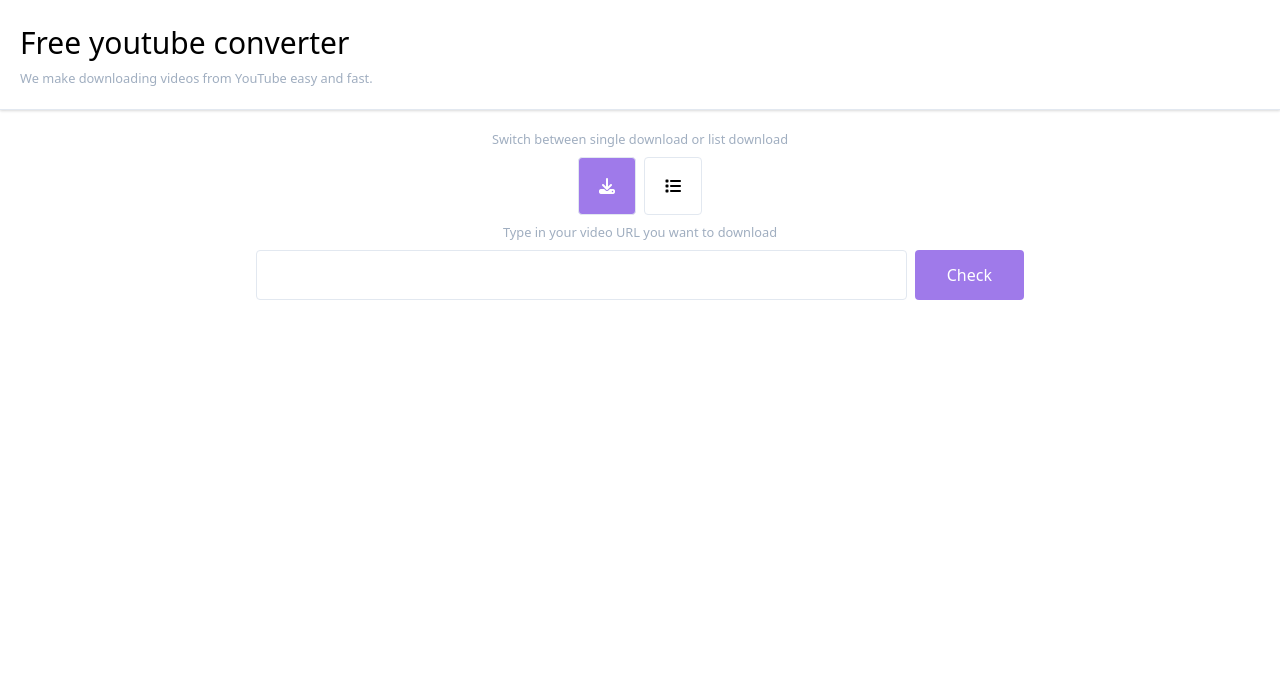
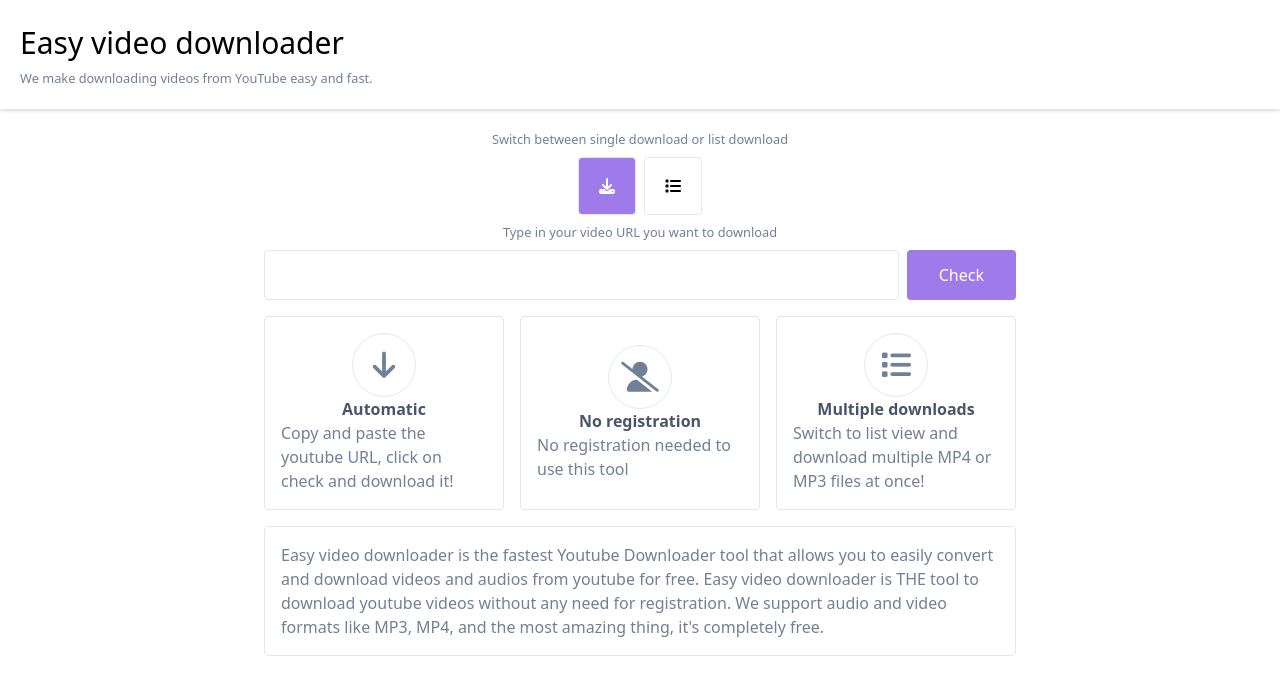
Before and after one commit to ilijanovic/nuxt2yt, a Nuxt app: page / in a window 1280 px wide. Shown: the top 694 px of the page. Built offline with nearby package versions, Linux system fonts and the light colour scheme.

Commit message:
fix: add more content

```diff
--- a/layouts/default.vue
+++ b/layouts/default.vue
@@ -1,10 +1,10 @@
 <template>
   <div>
     <div class="p-5 border-b shadow">
-      <h1 class="bold text-3xl">Free youtube converter</h1>
-      <small class="text-gray-500">We make downloading videos from YouTube easy and fast.</small>
+      <h1 class="bold text-3xl">Easy video downloader</h1>
+      <small class="text-gray-600">We make downloading videos from YouTube easy and fast.</small>
     </div>
-    <div class="max-w-3xl py-5 mx-auto">
+    <div class="max-w-3xl p-2 py-5 mx-auto">
       <nuxt></nuxt>
     </div>
   </div>
@@ -18,7 +18,7 @@
       structuredData: {
         "@context": "https://schema.org",
         "@type": "SoftwareApplication",
-        "name": "Free youtube downloader",
+        "name": "Easy video downloader",
         "applicationCategory": "WebApplication",
         "offers": {
           "@type": "Offer",
@@ -29,7 +29,9 @@
     }
   },
   head() {
+
     return {
+
       script: [{ type: 'application/ld+json', json: this.structuredData }]
     }
   },
--- a/pages/index.vue
+++ b/pages/index.vue
@@ -1,7 +1,7 @@
 <template>
   <div class="flex mx-auto flex-col gap-2">
 
-    <small class="text-gray-500 text-center">Switch between single download or list download</small>
+    <small class="text-gray-600 text-center">Switch between single download or list download</small>
     <div class="flex justify-center gap-2">
       <i @click="list = false" :class="{ active: !list }"
         class="fa-solid fa-download border hover:bg-gray-100 rounded p-5 cursor-pointer"></i>
@@ -10,7 +10,7 @@
     </div>
     <transition name="popin" mode="out-in">
       <div class="flex flex-col gap-2" key="1" v-if="!list">
-        <small class="text-gray-500 text-center">Type in your video URL you want to download</small>
+        <small class="text-gray-600 text-center">Type in your video URL you want to download</small>
         <div class="flex justify-center gap-2">
           <input class="border rounded p-3 w-full outline-none" v-model="link" type="text" />
           <Regular @click.native="check" :disabled="loading" :loading="loading">Check</Regular>
@@ -26,13 +26,13 @@
         </transition>
       </div>
       <div class="flex flex-col gap-2" key="2" v-else>
-        <p>Max: {{ links.length }} / {{ max }}</p>
+        <p class="text-gray-600">Max: {{ links.length }} / {{ max }}</p>
         <div class="flex flex-col justify-center gap-2">
           <transition-group name="list">
             <div :key="l.key" v-for="l in links">
               <div class="flex items-center justify-between">
                 <div class="flex flex-col gap-2">
-                  <p>Title: {{ l.title }}</p>
+                  <p class="text-gray-600">Title: {{ l.title }}</p>
                   <div>
                     <i @click="l.format = 'mp3'" :class="{ active: l.format === 'mp3' }"
                       class="fa-solid fa-volume-high border hover:bg-gray-100 rounded p-2 cursor-pointer"></i>
@@ -54,6 +54,44 @@
         </div>
       </div>
     </transition>
+    <div class="md:flex gap-4">
+      <div class="border my-2 w-full rounded flex items-center flex-col p-4 justify-center">
+        <div class="border rounded-full w-16  h-16 flex justify-center items-center">
+          <i class="fa-solid fa-arrow-down text-gray-600 text-3xl"></i>
+        </div>
+
+        <h3 class="font-bold text-gray-700">Automatic</h3>
+        <p class="text-gray-600">Copy and paste the youtube URL, click on check and download it!</p>
+      </div>
+      <div class="border my-2 w-full rounded flex items-center flex-col p-4 justify-center">
+        <div class="border rounded-full w-16  h-16 flex justify-center items-center">
+          <i class="fa-solid fa-user-slash text-gray-600 text-3xl"></i>
+
+        </div>
+
+        <h3 class="font-bold text-gray-700">No registration</h3>
+        <p class="text-gray-600">No registration needed to use this tool </p>
+      </div>
+      <div class="border my-2 w-full rounded flex items-center flex-col p-4 justify-center">
+        <div class="border rounded-full w-16  h-16 flex justify-center items-center">
+
+          <i class="fa-solid fa-list  text-gray-600 text-3xl"></i>
+        </div>
+
+        <h3 class="font-bold text-gray-700">Multiple downloads</h3>
+        <p class="text-gray-600">Switch to list view and download multiple MP4 or MP3 files at once!</p>
+      </div>
+
+    </div>
+    <div class="border rounded p-4">
+      <p class="text-gray-600">Easy video downloader is the fastest Youtube Downloader tool that allows you to easily
+        convert and download
+        videos and audios
+        from youtube for free. Easy video downloader is THE tool to download
+        youtube
+        videos without any need for registration. We support audio and video formats like MP3, MP4, and the most amazing
+        thing, it's completely free.</p>
+    </div>
   </div>
 </template>
 
@@ -69,13 +107,15 @@
   layout: 'default',
   head() {
     return {
-      title: "Free youtube converter",
+      title: "Easy video downloader - Download your favourite video as MP4 or MP3 easy and fast",
 
-      meta: [{
-        hid: 'description',
-        name: 'description',
-        content: 'Use our free tool to download any YouTube video you want. Download MP4 or MP3 youtube videos for free'
-      }]
+      meta: [
+
+        {
+          hid: 'description',
+          name: 'description',
+          content: 'Use our free tool to download any YouTube video you want. Download MP4 or MP3 youtube videos for free'
+        }]
     }
   },
   data() {
```
